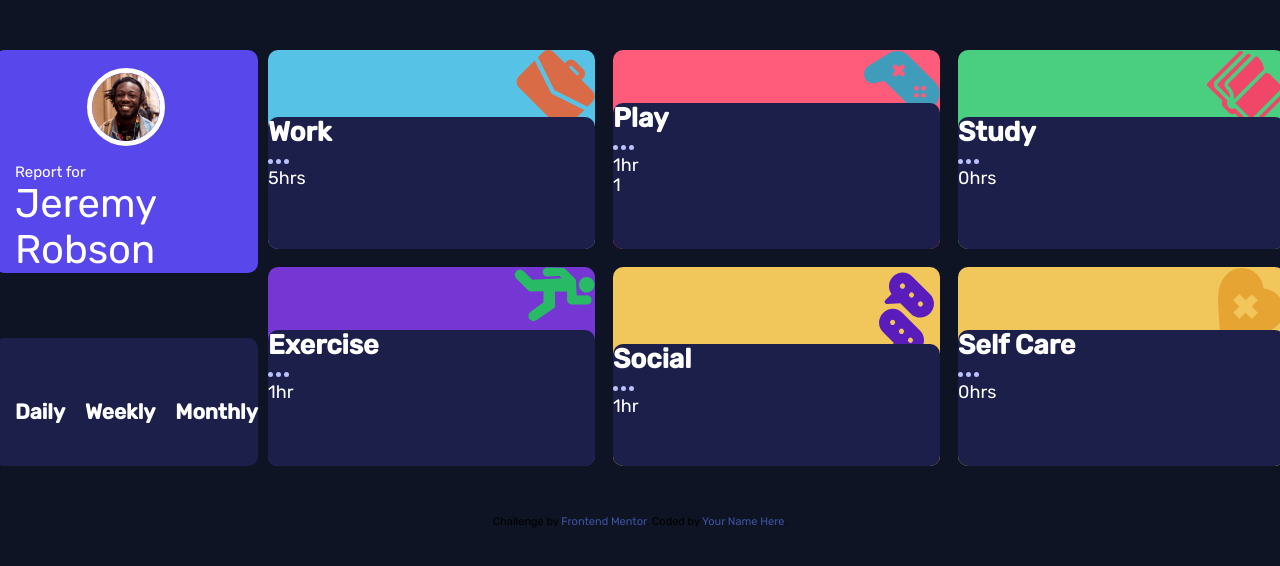
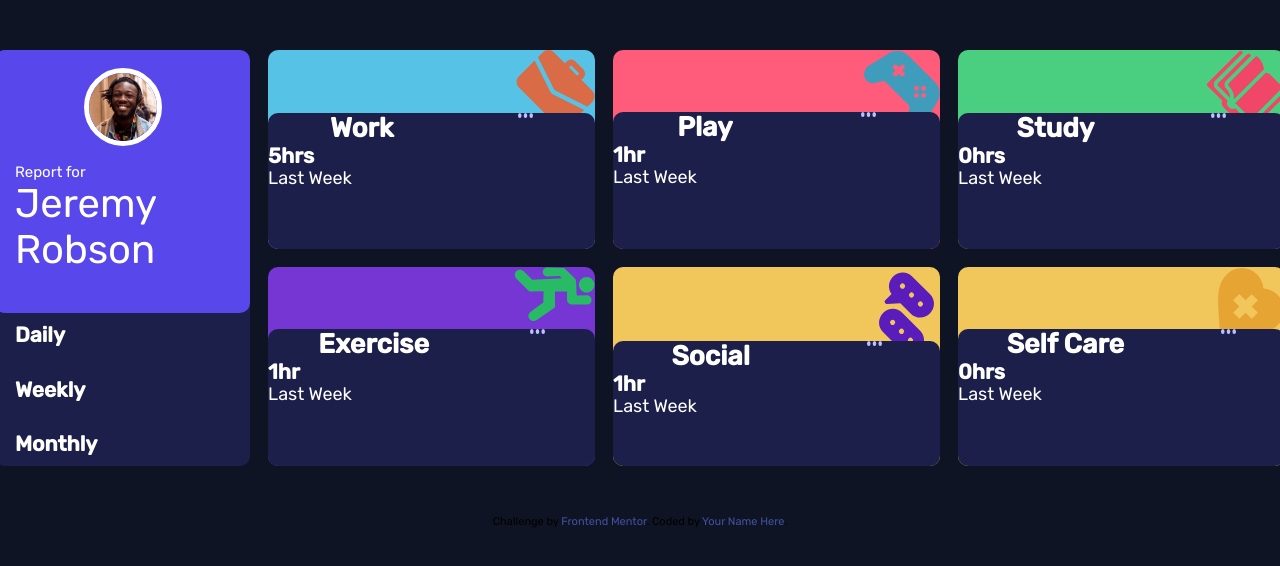
Before and after one commit to evancp87/Time-Tracking-Dashboard, a website: page index.html in a window 1280 px wide. Drawn offline with Linux system fonts and the light colour scheme.

Commit message:
tweaks to classes and file structure to ensure user card design matches design

```diff
--- a/index.html
+++ b/index.html
@@ -31,7 +31,8 @@
     <section class='dashboard-grid'>
 
       <article class="user-card">
-        <div class="profile-grid-wrapper">
+
+
 
           <div class='user-profile'>
             <img src='/images/image-jeremy.png' alt='user-icon' class='user-img'>
@@ -40,32 +41,39 @@
               <span>Report for</span>
               Jeremy Robson
             </h2>
-          </div>
+
           </div>
           <div class='periods'>
-          <div class="periods-grid-wrapper">
-            <div class="periods-flex-container">
 
 
-              <h3 id='daily'>Daily</h3>
-              <h3 id='weekly'>Weekly</h3>
-              <h3 id='monthly'>Monthly </h3>
+            <h3 class='stats'>Daily</h3>
+            <h3 class='stats'>Weekly</h3>
+            <h3  class='stats'>Monthly </h3>
           </div>
-          </div>
-        </div>
+
+
+
       </article>
 
       <article class="card-grid">
 
         <div class='activity-icon'>
-          <img src="/images/icon-work.svg" alt='work icon'>
+          <img src="/images/icon-work.svg" class='ellipses' alt='work icon'>
         </div>
 
         <div class='activity'>
+          <div class='activity-heading'>
+
             <h2>Work</h2>
-          <img src="/images/icon-ellipsis.svg" alt='ellipses'>
+            <img src="/images/icon-ellipsis.svg"  class='ellipses' alt='ellipses'>
+          </div>
 
-          <p>5hrs</p>
+           <div class="previous-activity">
+
+             <h3>5hrs</h3>
+             <p>Last Week</p>
+            </div>
+
           <!-- daily -->
           <!-- Previous - 7hrs -->
           <!-- daily -->
@@ -89,11 +97,17 @@
 
         </div>
         <div class='activity'>
+<div class="activity-heading">
 
   <h2>Play</h2>
-          <img src="/images/icon-ellipsis.svg" alt='ellipses'>
+  <img src="/images/icon-ellipsis.svg"  class='ellipses' alt='ellipses'>
+</div>
+<div class="previous-activity">
 
-          <p>1hr</p>1
+
+  <h3>1hr</h3>
+  <p>Last Week</p>
+</div>
   <!-- daily -->
   <!-- Previous - 2hrs -->
   <!-- daily -->
@@ -116,11 +130,17 @@
 
         </div>
         <div class='activity'>
+<div class="activity-heading">
 
   <h2>Study</h2>
-          <img src="/images/icon-ellipsis.svg" alt='ellipses'>
+  <img src="/images/icon-ellipsis.svg" class='ellipses'  alt='ellipses'>
+</div>
+<div class="previous-activity">
 
-         <p>0hrs</p>
+
+  <h3>0hrs</h3>
+  <p>Last Week</p>
+</div>
   <!-- daily -->
   <!-- Previous - 1hr -->
   <!-- daily -->
@@ -141,12 +161,17 @@
 
         </div>
         <div class='activity'>
-<div class="flex-container">
+          <div class="activity-heading">
 
             <h2>Exercise</h2>
-  <img src="/images/icon-ellipsis.svg" alt='ellipses'>
+            <img src="/images/icon-ellipsis.svg" class='ellipses'  alt='ellipses'>
+          </div>
+          <div class="previous-activity">
 
-  <p>1hr</p>
+
+            <h3>1hr</h3>
+            <p>Last Week</p>
+          </div>
             <!-- daily -->
             <!-- Previous - 1hr -->
             <!-- daily -->
@@ -159,7 +184,6 @@
             <!-- Previous - 18hrs -->
             <!-- monthly -->
         </div>
-        </div>
       </article>
 
       <article class="card-grid">
@@ -168,11 +192,17 @@
 
         </div>
         <div class='activity'>
+<div class="activity-heading">
 
   <h2>Social</h2>
-          <img src="/images/icon-ellipsis.svg" alt='ellipses'>
+  <img src="/images/icon-ellipsis.svg"  class='ellipses' alt='ellipses'>
+</div>
+<div class="previous-activity">
 
-         <p>1hr</p>
+
+  <h3>1hr</h3>
+  <p>Last Week</p>
+</div>
   <!-- daily -->
   <!-- Previous - 3hrs -->
   <!-- daily -->
@@ -193,10 +223,18 @@
 
         </div>
         <div class='activity'>
+<div class="activity-heading">
 
   <h2>Self Care</h2>
-          <img src="/images/icon-ellipsis.svg" alt='ellipses'>
-          <p>0hrs</p>
+  <img src="/images/icon-ellipsis.svg"  class='ellipses' alt='ellipses'>
+</div>
+
+<div class="previous-activity">
+
+
+  <h3>0hrs</h3>
+  <p>Last Week</p>
+</div>
   <!-- daily -->
   <!-- Previous - 1hr -->
   <!-- daily -->
@@ -218,6 +256,7 @@
     Challenge by <a href="https://www.frontendmentor.io?ref=challenge" target="_blank">Frontend Mentor</a>.
     Coded by <a href="#">Your Name Here</a>.
   </div>
+  <script src='/scripts/index.js'></script>
 </body>
 
 </html>
```
Lines whose indentation alone changed are shown as unchanged.
